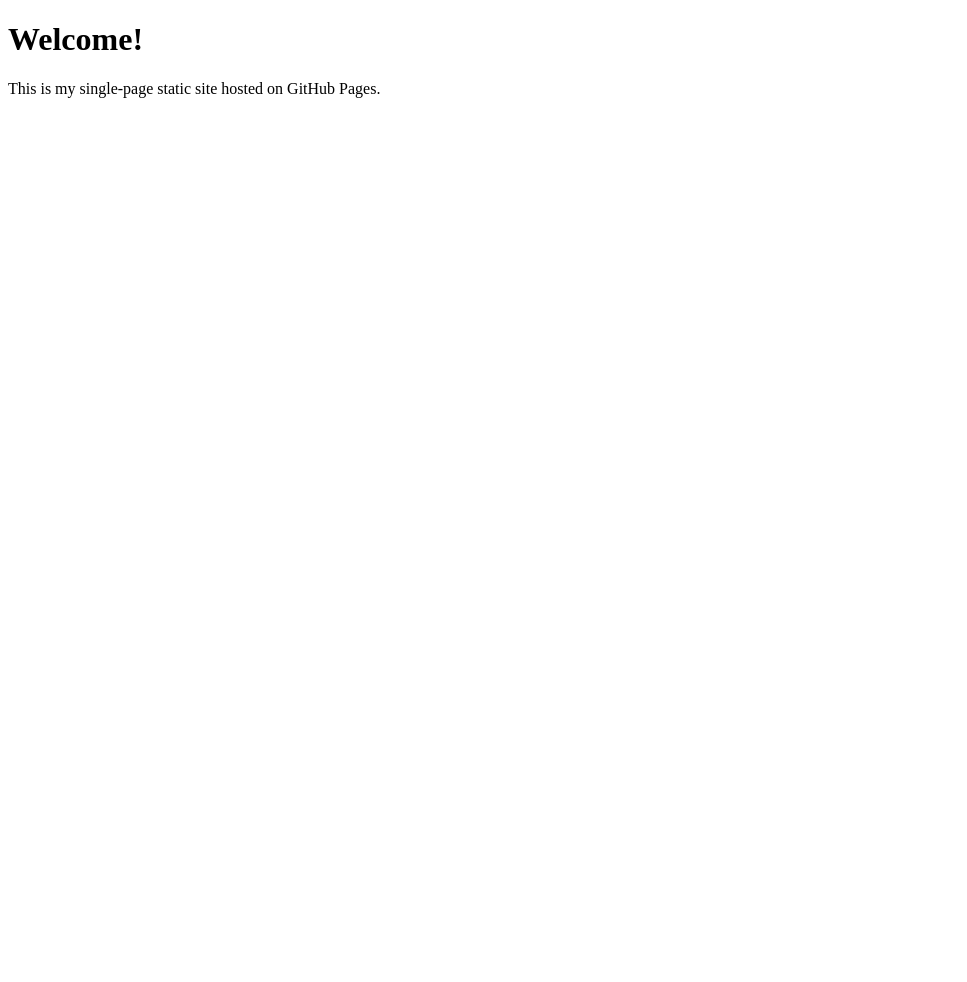
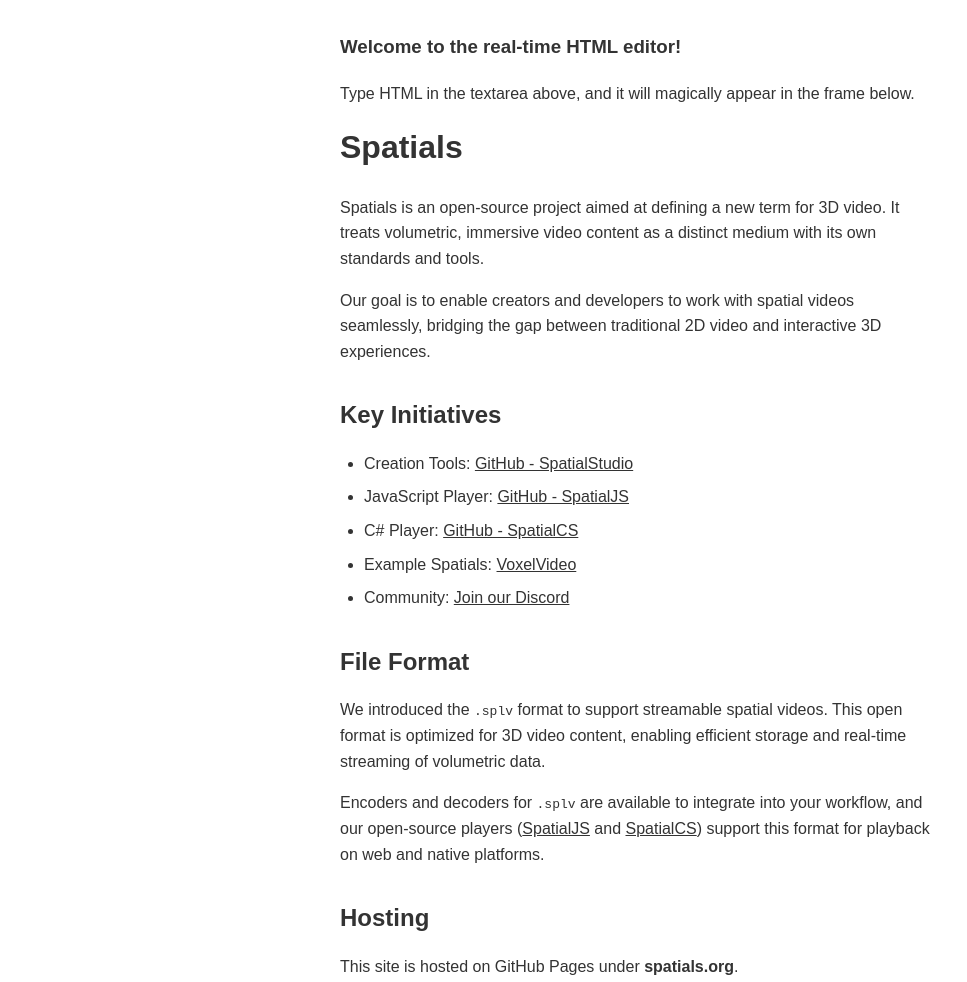
Before and after one commit to SpatialDeploy/SpatialsOrg, a plain HTML site: page index.html in a window 1280 px wide. Shown: the whole page, without its empty margins (0-967 px from the left). Before the commit the page ends 800 px from the top, so only its background shows below. Drawn offline with Linux system fonts and the light colour scheme.

Commit message:
Update index.html

```diff
--- a/index.html
+++ b/index.html
@@ -1,11 +1,62 @@
-<!DOCTYPE html>
-<html>
+<h3>Welcome to the real-time HTML editor!</h3>
+<p>Type HTML in the textarea above, and it will magically appear in the frame below.</p><!DOCTYPE html>
+<html lang="en">
 <head>
-  <meta charset="UTF-8">
-  <title>Spatials.org</title>
+  <meta charset="UTF-8" />
+  <meta name="viewport" content="width=device-width, initial-scale=1.0" />
+  <title>Spatials – A new term for 3D video</title>
+  <style>
+    body {
+      font-family: sans-serif;
+      max-width: 600px;
+      margin: 0 auto;
+      padding: 2rem;
+      line-height: 1.6;
+      color: #333;
+    }
+    h1 {
+      font-size: 2em;
+      margin-top: 0;
+    }
+    h2 {
+      font-size: 1.5em;
+      margin: 2rem 0 0.5rem;
+    }
+    ul {
+      margin: 1rem 0;
+      padding-left: 1.5rem;
+    }
+    li {
+      margin: 0.5rem 0;
+    }
+    a {
+      color: inherit;
+      text-decoration: underline;
+    }
+    code {
+      font-family: monospace;
+    }
+  </style>
 </head>
 <body>
-  <h1>Welcome!</h1>
-  <p>This is my single‑page static site hosted on GitHub Pages.</p>
+  <h1>Spatials</h1>
+  <p>Spatials is an open-source project aimed at defining a new term for 3D video. It treats volumetric, immersive video content as a distinct medium with its own standards and tools.</p>
+  <p>Our goal is to enable creators and developers to work with spatial videos seamlessly, bridging the gap between traditional 2D video and interactive 3D experiences.</p>
+
+  <h2>Key Initiatives</h2>
+  <ul>
+    <li>Creation Tools: <a href="https://github.com/SpatialDeploy/SpatialStudio" target="_blank" rel="noopener">GitHub - SpatialStudio</a></li>
+    <li>JavaScript Player: <a href="https://github.com/SpatialDeploy/SpatialJS" target="_blank" rel="noopener">GitHub - SpatialJS</a></li>
+    <li>C# Player: <a href="https://github.com/SpatialDeploy/SpatialCS" target="_blank" rel="noopener">GitHub - SpatialCS</a></li>
+    <li>Example Spatials: <a href="https://www.voxelvideo.com/" target="_blank" rel="noopener">VoxelVideo</a></li>
+    <li>Community: <a href="https://discord.gg/DwSnV4Vf5K" target="_blank" rel="noopener">Join our Discord</a></li>
+  </ul>
+
+  <h2>File Format</h2>
+  <p>We introduced the <code>.splv</code> format to support streamable spatial videos. This open format is optimized for 3D video content, enabling efficient storage and real-time streaming of volumetric data.</p>
+  <p>Encoders and decoders for <code>.splv</code> are available to integrate into your workflow, and our open-source players (<a href="https://github.com/SpatialDeploy/SpatialJS" target="_blank" rel="noopener">SpatialJS</a> and <a href="https://github.com/SpatialDeploy/SpatialCS" target="_blank" rel="noopener">SpatialCS</a>) support this format for playback on web and native platforms.</p>
+
+  <h2>Hosting</h2>
+  <p>This site is hosted on GitHub Pages under <strong>spatials.org</strong>.</p>
 </body>
 </html>
```
